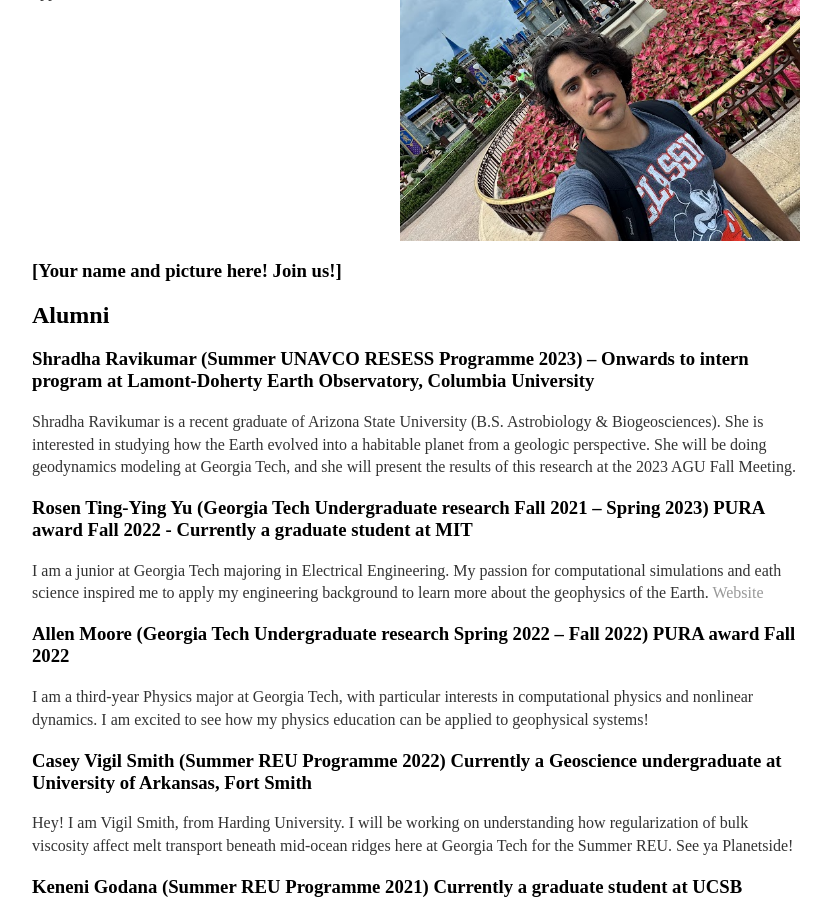
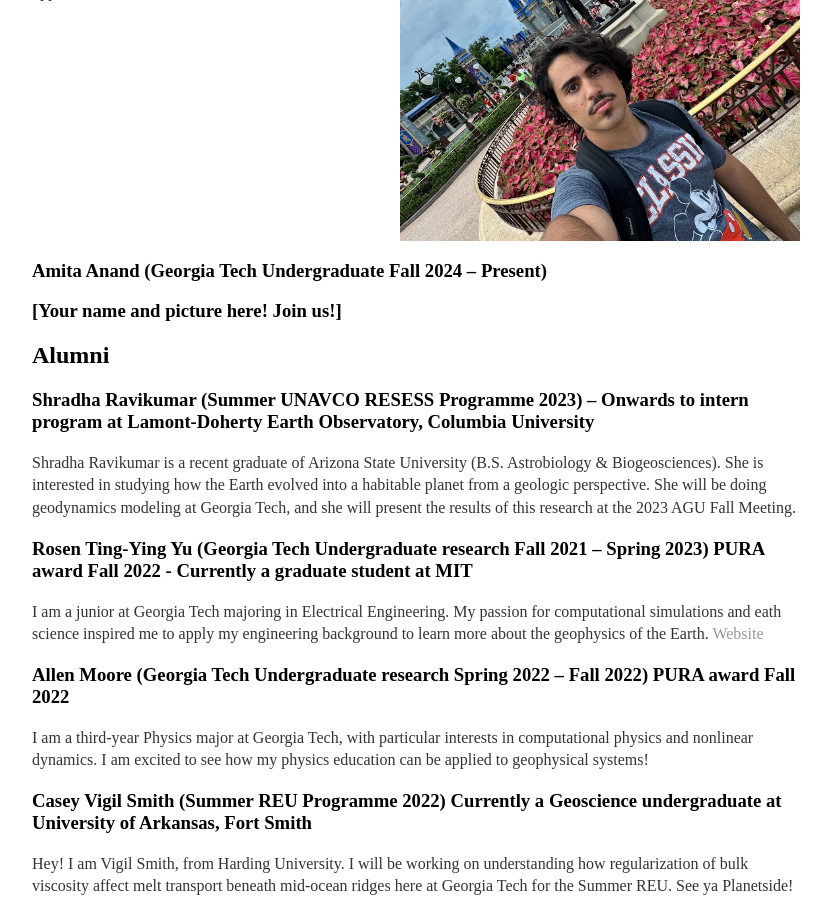
Before and after one commit to joycesim/joycesim.github.io, a Jekyll site: the page built from group/index.md, in a window 1280 px wide and 900 px high, scrolled down 2488 px. Shown: the whole window, without its empty margins (224-1055 px from the left). Built offline with Jekyll 4.4.1, drawn with Linux system fonts in a browser that asks for light colours.

Commit message:
Update index.md

```diff
--- a/group/index.md
+++ b/group/index.md
@@ -46,6 +46,9 @@ Here is the living [group vision document](https://joycesim.github.io/GroupVisio
 My name is Abdulaziz Alajlan. I am from Riyadh, Saudi Arabia. I’m a Computer Science major with a minor in Environmental Science. I’m passionate about research, bioinformatics, and Data Science! I’ve had lots of great experiences in the EAS department, and hope that more opportunities will arise.
 <br clear="right"/>
 
+### Amita Anand (Georgia Tech Undergraduate Fall 2024 -- Present)
+
+
 ### [Your name and picture here! Join us!]
 
 ## Alumni
```
